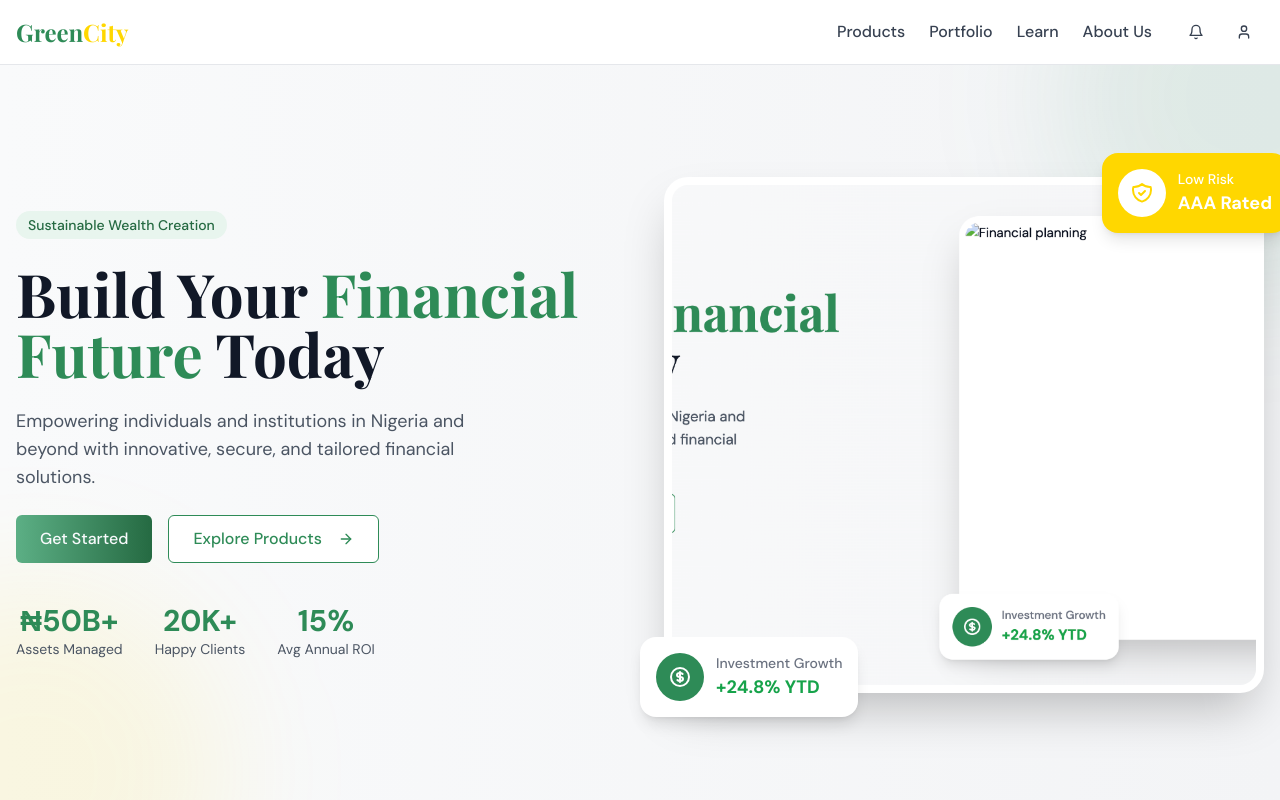
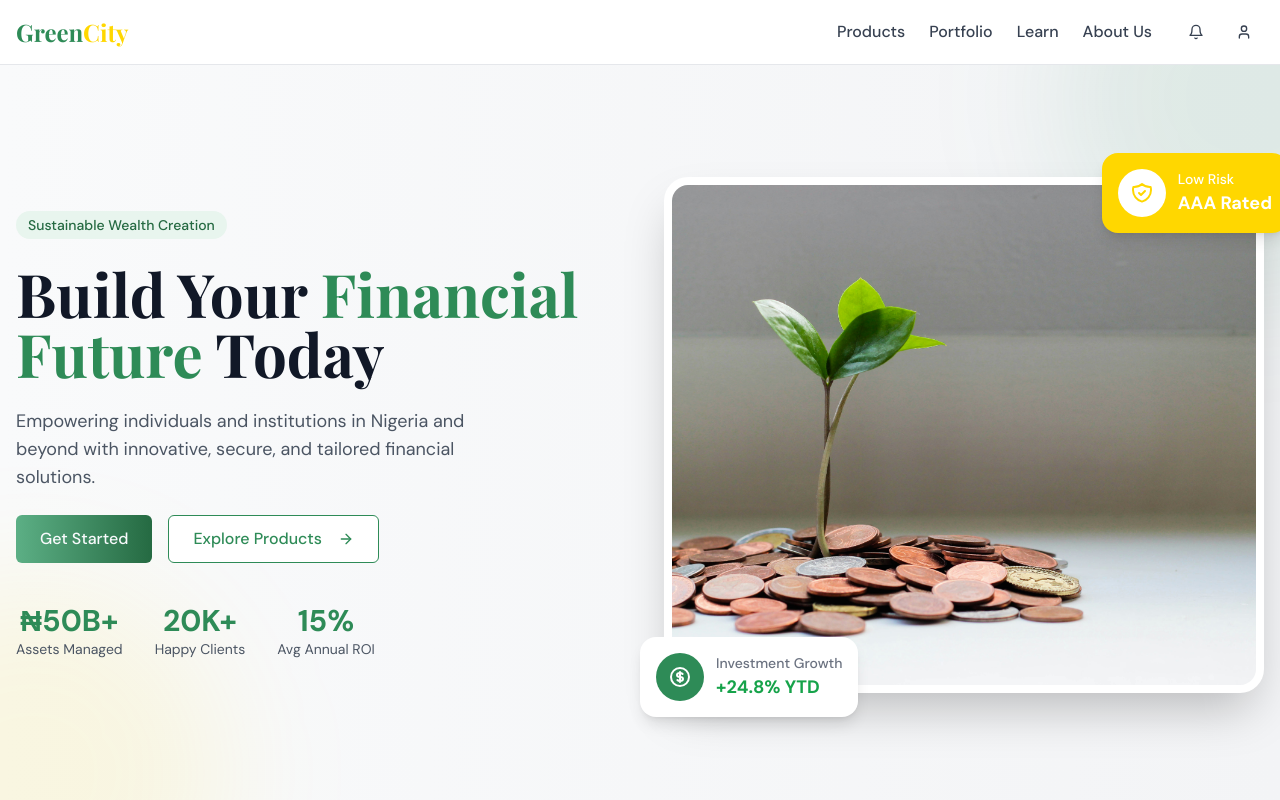
Before and after one commit to 10myttofficial/greencity-wealth-builder, a React (Vite) app: page / in a window 1280 px wide. Shown: the top 800 px of the page. Built offline with nearby package versions, Linux system fonts and the light colour scheme; a web font is replaced by a local one.

Commit message:
Update Hero.tsx

```diff
--- a/src/components/home/Hero.tsx
+++ b/src/components/home/Hero.tsx
@@ -58,7 +58,7 @@ const Hero = () => {
           <div className="relative hidden md:block">
             <div className="rounded-3xl overflow-hidden shadow-2xl bg-white p-2">
               <img
-                src="/lovable-uploads/053dd101-6c51-4bdc-bafa-831c435e5eed.png"
+                src="/lovable-uploads/micheile-henderson-lZ_4nPFKcV8-unsplash.jpg"
                 alt="Financial planning"
                 className="rounded-2xl w-full h-[500px] object-cover"
               />
```
